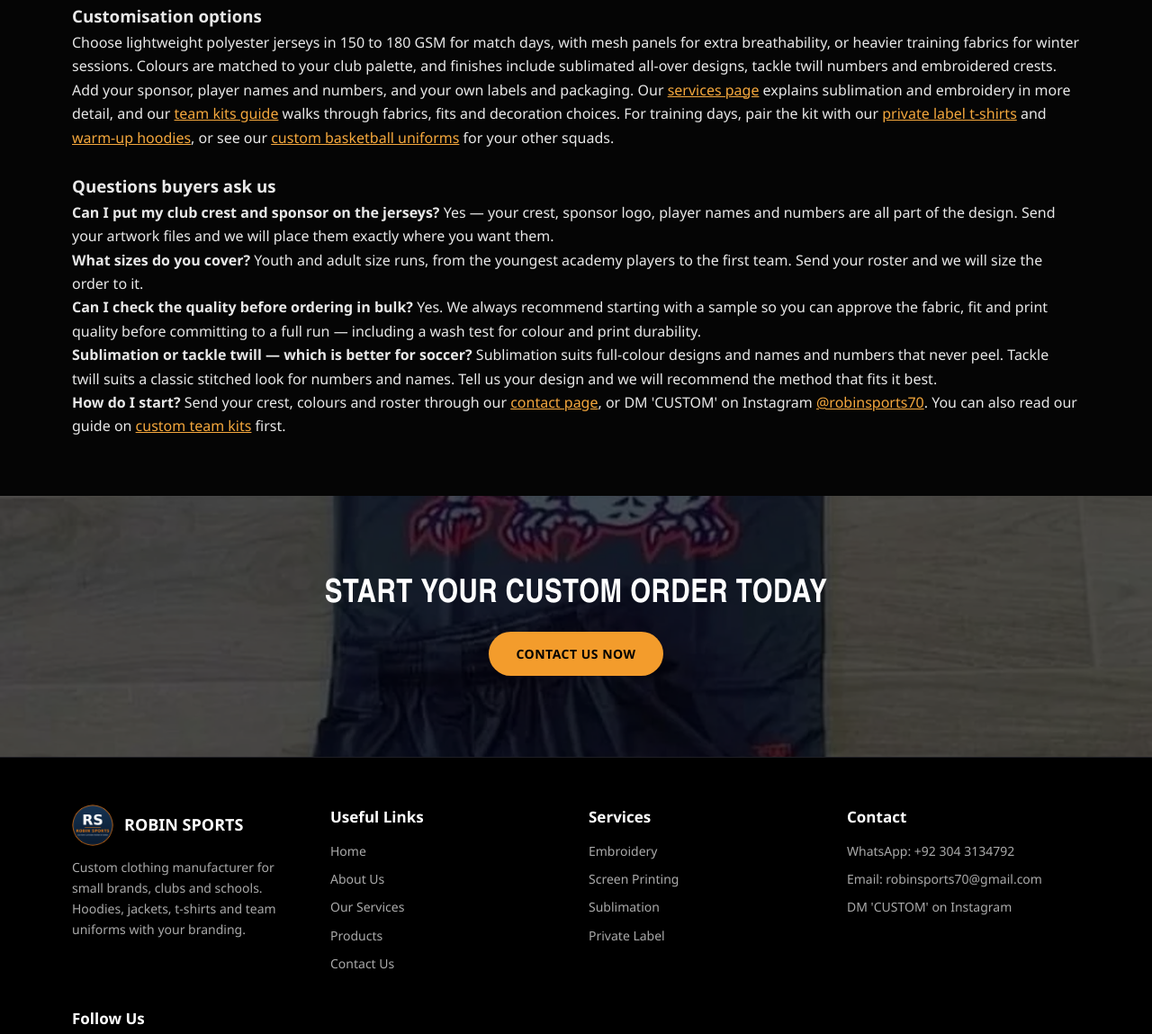
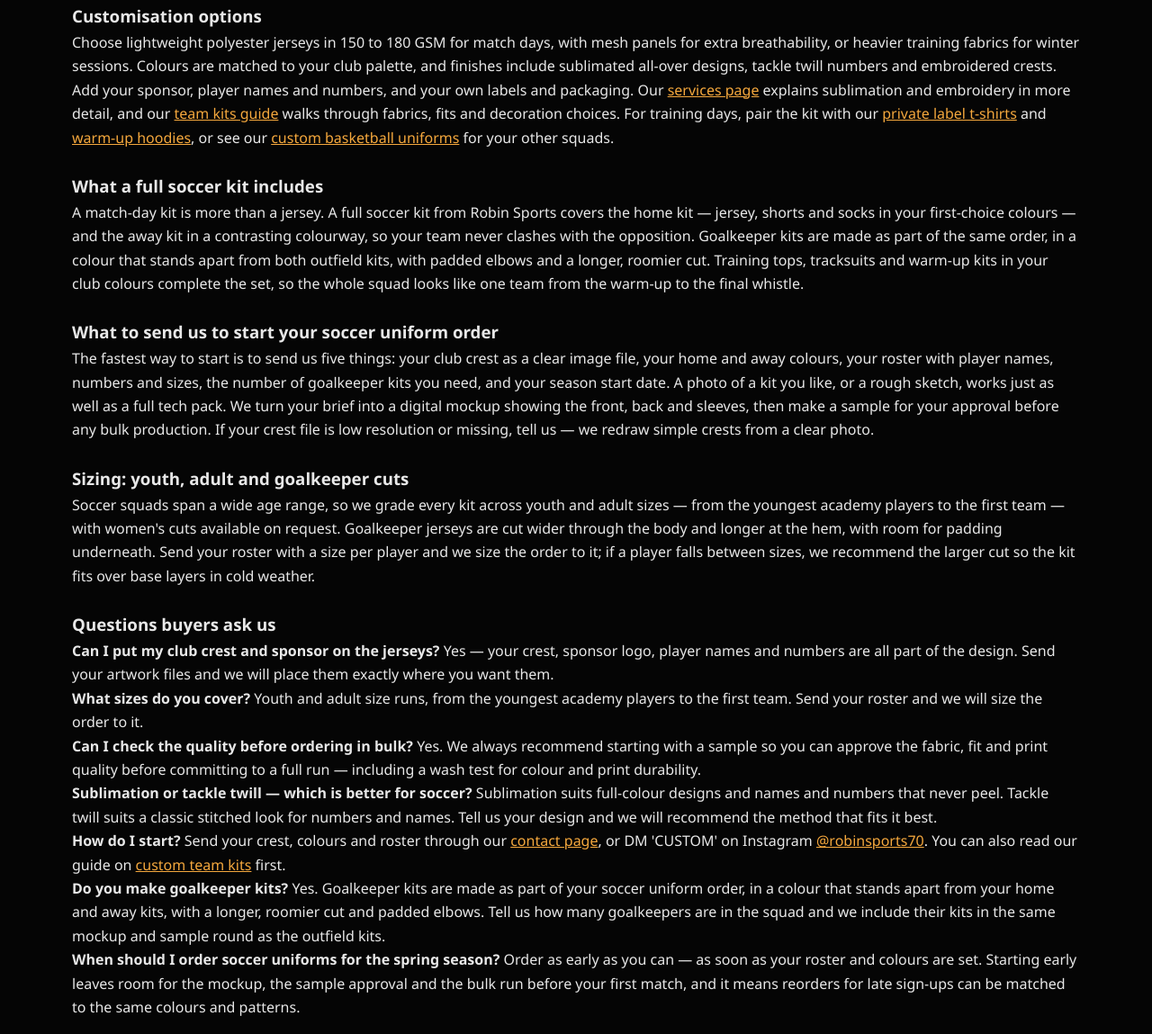
Before and after one commit to robinsports70/robinsports70.github.io, a plain HTML site: page soccer-uniforms.html in a window 1280 px wide. Shown: the part 1567-2716 px from the top of the page at 90% size. Drawn offline with Linux system fonts and the light colour scheme.

Commit message:
Add soccer kit contents, ordering checklist, sizing and two Q&As to soccer-uniforms.html
Updated the meta description for SEO and added details about starting an order.

```diff
--- a/soccer-uniforms.html
+++ b/soccer-uniforms.html
@@ -4,7 +4,8 @@
 <meta charset="UTF-8">
 <meta name="viewport" content="width=device-width, initial-scale=1.0">
 <title>Custom Soccer Uniforms Manufacturer — Robin Sports</title>
-<meta name="description" content="Custom soccer uniforms manufacturer — sublimated jerseys, shorts and socks with your crest, names and numbers, made by Robin Sports for clubs and schools.">
+<meta name="description" content="Custom soccer uniforms manufacturer — sublimated jerseys, shorts and socks with your crest, names and numbers. DM 'CUSTOM' to start your order.">
+
 <link rel="canonical" href="https://robinsports70.github.io/soccer-uniforms.html">
 <link rel="icon" href="images/logo.png">
 <meta property="og:title" content="Custom Soccer Uniforms Manufacturer — Robin Sports">
@@ -167,12 +168,20 @@ footer .bottom { border-top:1px solid #222; text-align:center; padding:18px; mar
   <p><strong>Sublimation that lasts.</strong> Your colours, crest, names and numbers are printed into the fabric itself, so they never crack, peel or fade — even after a full season of washing. <strong>One look across every squad.</strong> First team, reserves and youth teams all get the same colours and the same crest, with sizes running from youth to adult. <strong>Sample first, always.</strong> We make a sample for your approval before any bulk production, so you can check the fabric, fit and print quality in your hands. <strong>Built for reorders.</strong> Your approved colours and patterns are kept on file, so next season's reorder matches this season's kit exactly.</p>
   <h3 style="margin-top:26px;">Customisation options</h3>
   <p>Choose lightweight polyester jerseys in 150 to 180 GSM for match days, with mesh panels for extra breathability, or heavier training fabrics for winter sessions. Colours are matched to your club palette, and finishes include sublimated all-over designs, tackle twill numbers and embroidered crests. Add your sponsor, player names and numbers, and your own labels and packaging. Our <a href="services.html">services page</a> explains sublimation and embroidery in more detail, and our <a href="blog/custom-team-kits-manufacturer-full-team.html">team kits guide</a> walks through fabrics, fits and decoration choices. For training days, pair the kit with our <a href="t-shirts.html">private label t-shirts</a> and <a href="hoodies.html">warm-up hoodies</a>, or see our <a href="basketball-uniforms.html">custom basketball uniforms</a> for your other squads.</p>
+<h3 style="margin-top:26px;">What a full soccer kit includes</h3>
+<p>A match-day kit is more than a jersey. A full soccer kit from Robin Sports covers the home kit — jersey, shorts and socks in your first-choice colours — and the away kit in a contrasting colourway, so your team never clashes with the opposition. Goalkeeper kits are made as part of the same order, in a colour that stands apart from both outfield kits, with padded elbows and a longer, roomier cut. Training tops, tracksuits and warm-up kits in your club colours complete the set, so the whole squad looks like one team from the warm-up to the final whistle.</p>
+<h3 style="margin-top:26px;">What to send us to start your soccer uniform order</h3>
+<p>The fastest way to start is to send us five things: your club crest as a clear image file, your home and away colours, your roster with player names, numbers and sizes, the number of goalkeeper kits you need, and your season start date. A photo of a kit you like, or a rough sketch, works just as well as a full tech pack. We turn your brief into a digital mockup showing the front, back and sleeves, then make a sample for your approval before any bulk production. If your crest file is low resolution or missing, tell us — we redraw simple crests from a clear photo.</p>
+<h3 style="margin-top:26px;">Sizing: youth, adult and goalkeeper cuts</h3>
+<p>Soccer squads span a wide age range, so we grade every kit across youth and adult sizes — from the youngest academy players to the first team — with women's cuts available on request. Goalkeeper jerseys are cut wider through the body and longer at the hem, with room for padding underneath. Send your roster with a size per player and we size the order to it; if a player falls between sizes, we recommend the larger cut so the kit fits over base layers in cold weather.</p>
   <h3 style="margin-top:26px;">Questions buyers ask us</h3>
   <p><strong>Can I put my club crest and sponsor on the jerseys?</strong> Yes — your crest, sponsor logo, player names and numbers are all part of the design. Send your artwork files and we will place them exactly where you want them.</p>
   <p><strong>What sizes do you cover?</strong> Youth and adult size runs, from the youngest academy players to the first team. Send your roster and we will size the order to it.</p>
   <p><strong>Can I check the quality before ordering in bulk?</strong> Yes. We always recommend starting with a sample so you can approve the fabric, fit and print quality before committing to a full run — including a wash test for colour and print durability.</p>
   <p><strong>Sublimation or tackle twill — which is better for soccer?</strong> Sublimation suits full-colour designs and names and numbers that never peel. Tackle twill suits a classic stitched look for numbers and names. Tell us your design and we will recommend the method that fits it best.</p>
   <p><strong>How do I start?</strong> Send your crest, colours and roster through our <a href="contact.html">contact page</a>, or DM 'CUSTOM' on Instagram <a href="https://www.instagram.com/robinsports70">@robinsports70</a>. You can also read our guide on <a href="blog/custom-team-kits-manufacturer-full-team.html">custom team kits</a> first.</p>
+<p><strong>Do you make goalkeeper kits?</strong> Yes. Goalkeeper kits are made as part of your soccer uniform order, in a colour that stands apart from your home and away kits, with a longer, roomier cut and padded elbows. Tell us how many goalkeepers are in the squad and we include their kits in the same mockup and sample round as the outfield kits.</p>
+<p><strong>When should I order soccer uniforms for the spring season?</strong> Order as early as you can — as soon as your roster and colours are set. Starting early leaves room for the mockup, the sample approval and the bulk run before your first match, and it means reorders for late sign-ups can be matched to the same colours and patterns.</p>
 </div></section>
 
 <div class="cta-banner"><div class="wrap">
```
